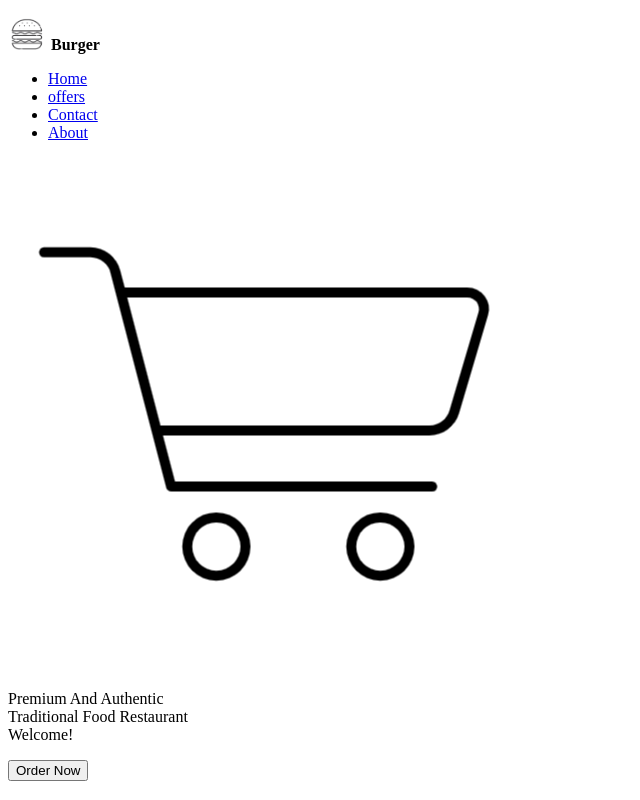
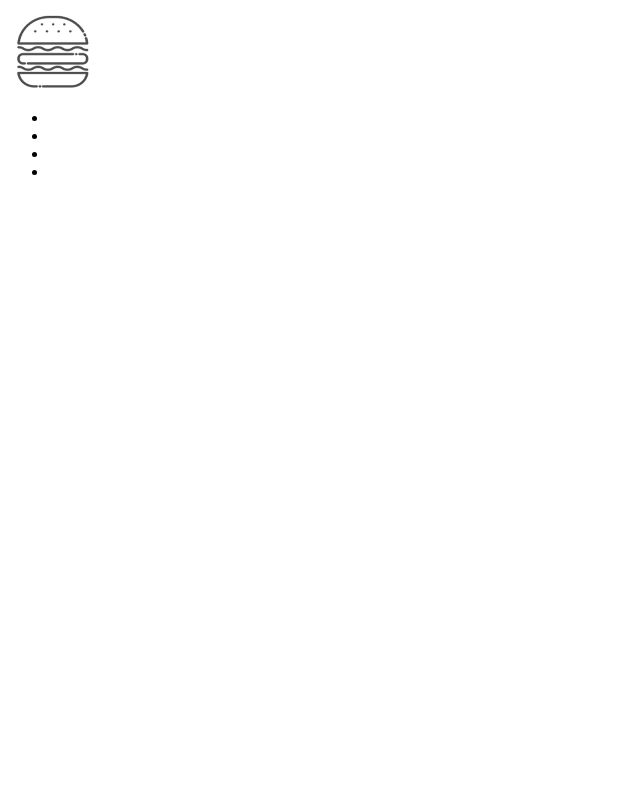
Before and after one commit to verowangari/Burger-Palace2-, a plain HTML site: page index.html in a window 1280 px wide. Shown: the whole page, without its empty margins (0-640 px from the left). Drawn offline with Linux system fonts and the light colour scheme.

Commit message:
add items in the navigation bar afresh

```diff
--- a/index.html
+++ b/index.html
@@ -5,30 +5,21 @@
     <meta charset="UTF-8">
     <meta http-equiv="X-UA-Compatible" content="IE=edge">
     <meta name="viewport" content="width=device-width, initial-scale=1.0">
-    <title>Letuce Eat</title>
-    <link rel="stylesheet" type="text/css" href="index.css">
+    <title>Burger Palace</title>
 </head>
 
 <body>
+    <div> <img src="images/logo.png" alt="logo"></div>
+
     <nav>
-        <div class="leftnav">
 
-            <div class="logocolor">
-                <p> <img src="images/logo.png" alt="logo" width="39px"> <strong> Bur<span>ger</span> </strong> </p>
-            </div>
-            <ul>
-                <li> <a href="#"> Home</a> </li>
-                <li> <a href="#"> offers</a> </li>
-                <li> <a href="#"> Contact</a> </li>
-                <li> <a href="#"> About</a> </li>
+        <ul>
+            <li> <a href=" Home"></a></li>
+            <li> <a href=" Offers"></a></li>
+            <li> <a href=" Contact"></a></li>
+            <li> <a href=" About"></a></li>
+        </ul>
+    </nav>
+</body>
 
-            </ul>
-<img src="images/shopping cart.png" alt="">
-        </div>
-        <div class=" Authentic">
-            <p class="logotext"> Premium And Authentic <br> Traditional Food Restaurant <br> Welcome!</p>
-            <div class="order"> <button> Order Now</button></div>
-
-        </div>
-
-    </nav>
+</html>
```
